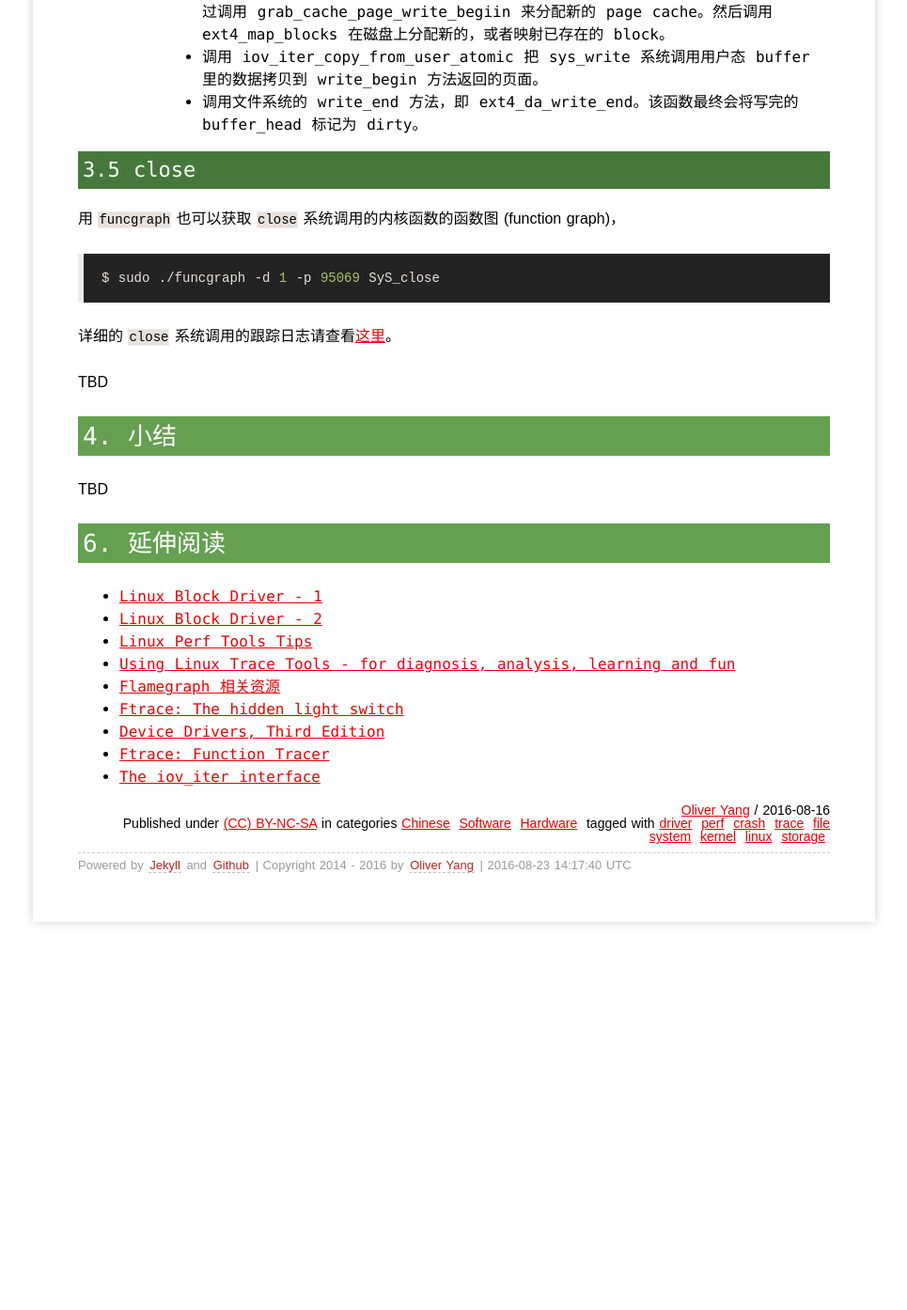
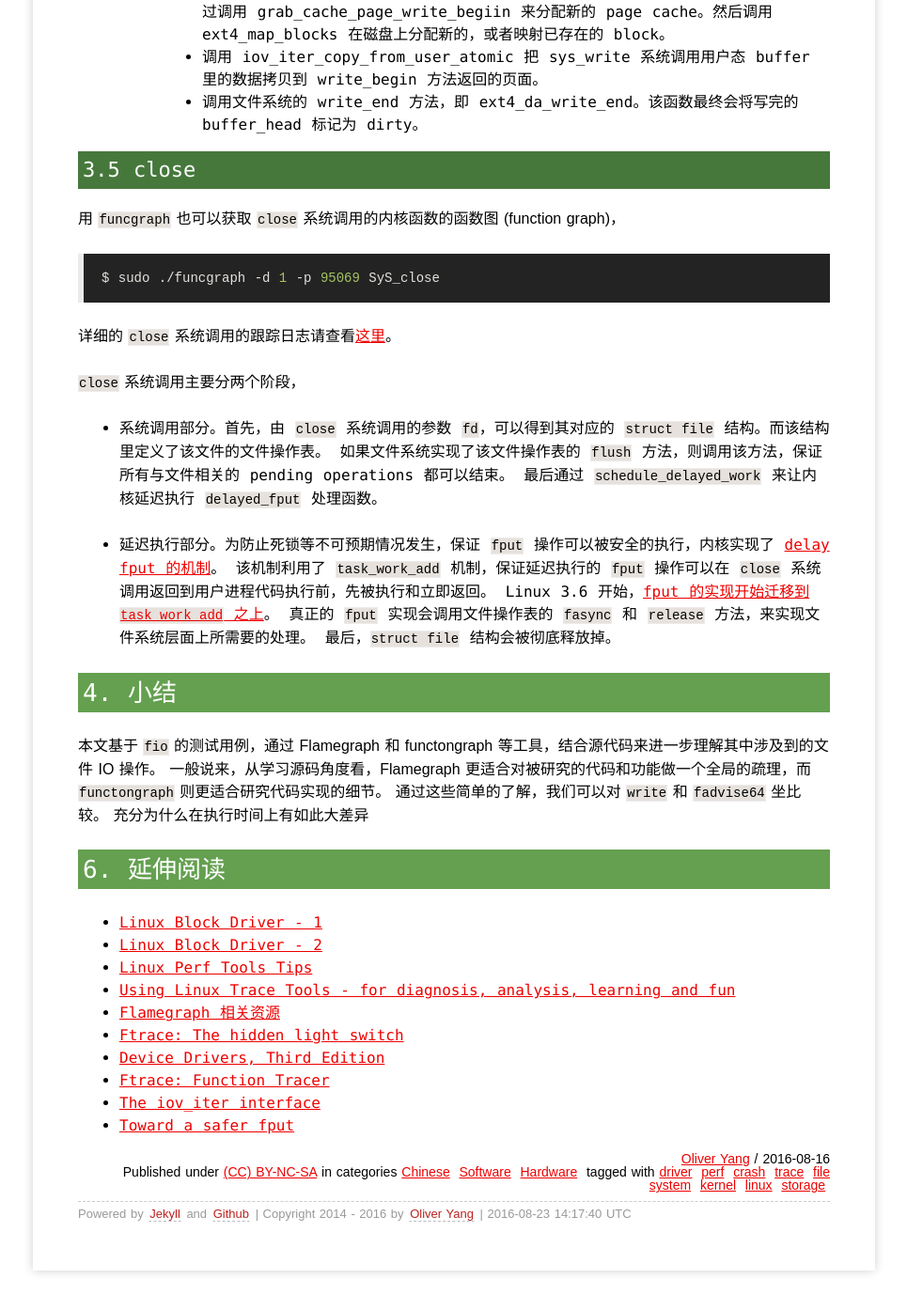
Before and after one commit to yangoliver/yangoliver.github.io, a Jekyll site: the page built from _posts/2016/2016-08-16-linux-block-driver-basic-3.md, in a window 1280 px wide and 1400 px high, scrolled down 8562 px. Shown: the top 1394 px of the window at 94% size, without its empty margins (157-1122 px from the left). Built offline with Jekyll 4.4.1, drawn with Linux system fonts in a browser that asks for light colours; comment, search, counter and statistics services are not loaded; before the commit the page ends 9591 px from its top, so only the background shows below that.

Commit message:
draft: added close contents

```diff
--- a/_posts/2016/2016-08-16-linux-block-driver-basic-3.md
+++ b/_posts/2016/2016-08-16-linux-block-driver-basic-3.md
@@ -275,11 +275,23 @@ POSIX_FADV_DONTNEED 的主要目的是清除 page cache，因此它使用了 WB_
 
 详细的 `close` 系统调用的跟踪日志请查看[这里](https://github.com/yangoliver/lktm/blob/master/drivers/block/sampleblk/labs/lab1/funcgraph_close_fs_seq_write_sync_001.log)。
 
-TBD
+`close` 系统调用主要分两个阶段，
+
+- 系统调用部分。首先，由 `close` 系统调用的参数 `fd`，可以得到其对应的 `struct file` 结构。而该结构里定义了该文件的文件操作表。
+  如果文件系统实现了该文件操作表的 `flush` 方法，则调用该方法，保证所有与文件相关的 pending operations 都可以结束。
+  最后通过 `schedule_delayed_work` 来让内核延迟执行 `delayed_fput` 处理函数。
+
+- 延迟执行部分。为防止死锁等不可预期情况发生，保证 `fput` 操作可以被安全的执行，内核实现了 [delay fput 的机制](https://lwn.net/Articles/494158/)。
+  该机制利用了 `task_work_add` 机制，保证延迟执行的 `fput` 操作可以在 `close` 系统调用返回到用户进程代码执行前，先被执行和立即返回。
+  Linux 3.6 开始，[fput 的实现开始迁移到 `task_work_add` 之上](https://github.com/torvalds/linux/commit/4a9d4b024a3102fc083c925c242d98ac27b1c5f6)。
+  真正的 `fput` 实现会调用文件操作表的 `fasync` 和 `release` 方法，来实现文件系统层面上所需要的处理。
+  最后，`struct file` 结构会被彻底释放掉。
 
 ## 4. 小结
 
-TBD
+本文基于 `fio` 的测试用例，通过 Flamegraph 和 functongraph 等工具，结合源代码来进一步理解其中涉及到的文件 IO 操作。
+一般说来，从学习源码角度看，Flamegraph 更适合对被研究的代码和功能做一个全局的疏理，而 `functongraph` 则更适合研究代码实现的细节。
+通过这些简单的了解，我们可以对 `write` 和 `fadvise64` 坐比较。 充分为什么在执行时间上有如此大差异
 
 ## 6. 延伸阅读
 
@@ -292,3 +304,4 @@ TBD
 * [Device Drivers, Third Edition](http://lwn.net/Kernel/LDD3)
 * [Ftrace: Function Tracer](https://github.com/torvalds/linux/blob/master/Documentation/trace/ftrace.txt)
 * [The iov_iter interface](https://lwn.net/Articles/625077/)
+* [Toward a safer fput](https://lwn.net/Articles/494158/)
```
